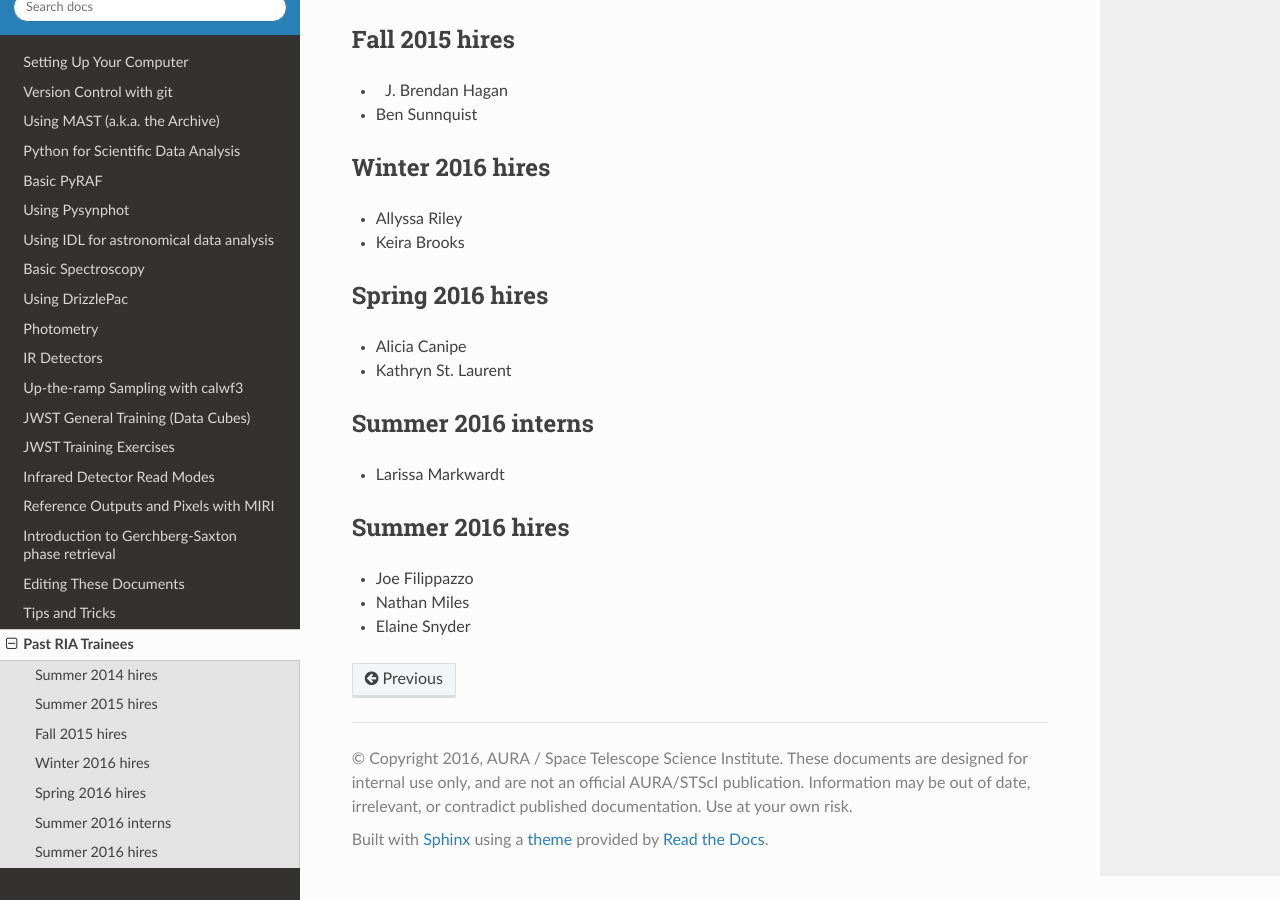
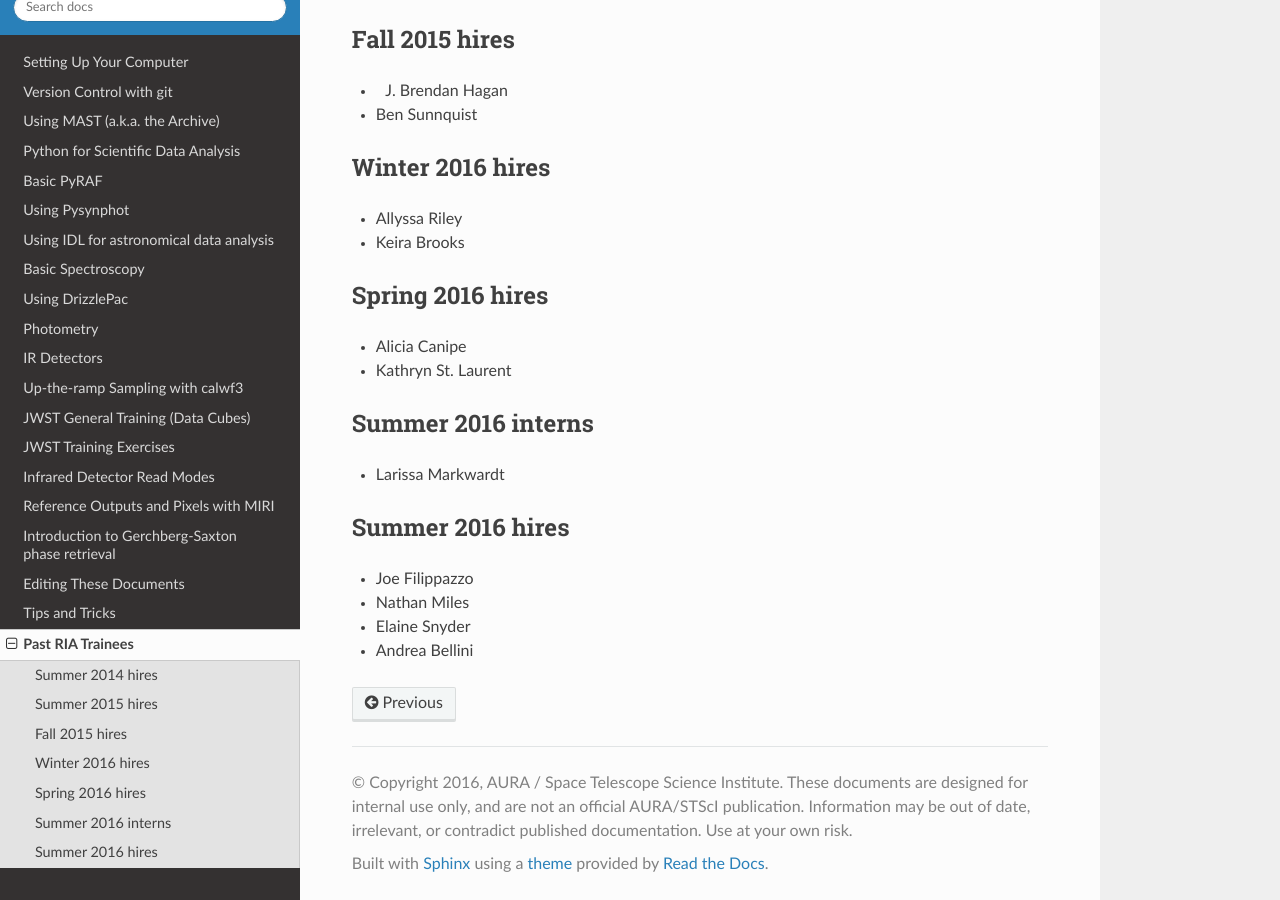
Before and after one commit to staceybright/training-library, a Sphinx documentation site: the page built from source/trainees.txt, in a window 1280 px wide and 900 px high, scrolled down 705 px. Built offline with Sphinx 7.4.7 and the Read the Docs theme 2.0.0, drawn with Linux system fonts in a browser that asks for light colours.

Commit message:
Added my name to trainees.txt

```diff
--- a/source/trainees.txt
+++ b/source/trainees.txt
@@ -56,3 +56,4 @@ Summer 2016 hires
 * Joe Filippazzo
 * Nathan Miles
 * Elaine Snyder
+* Andrea Bellini
```
